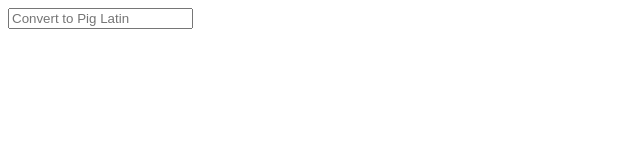
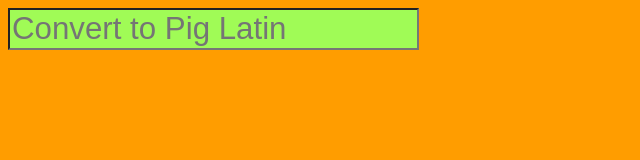
Before and after one commit to neotazman/ig-pay-atin-lay, a plain HTML site: page index.html in a window 1280 px wide. Shown: the whole page, without its empty margins (0-640 px from the left). Drawn offline with Linux system fonts and the light colour scheme.

Commit message:
added css to make a little more flashy

```diff
--- a/style.css
+++ b/style.css
@@ -1 +1,14 @@
 /* Write your CSS here */
+body {
+    background-color: rgb(255, 157, 0);
+    color: rgb(13, 0, 255)
+}
+
+* {
+    font-size: 125%;
+}
+
+input, textarea {
+    background-color: rgb(160, 251, 86);
+    color: rgb(121, 0, 0)
+}
```
